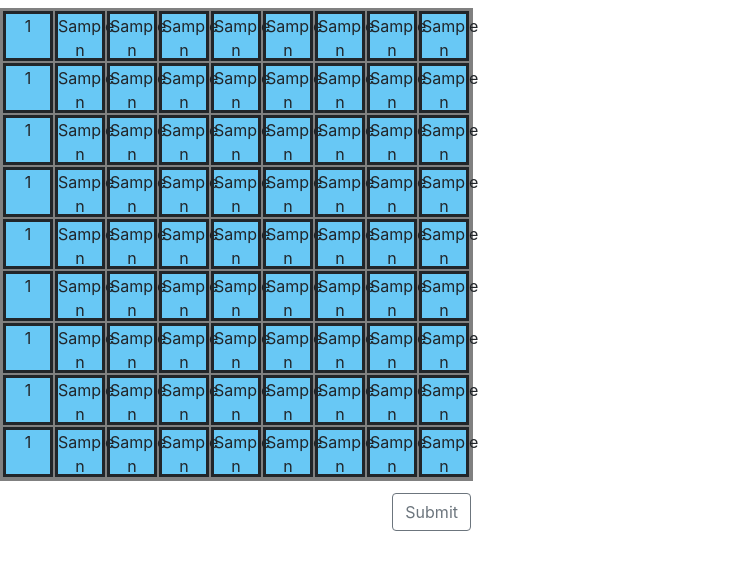
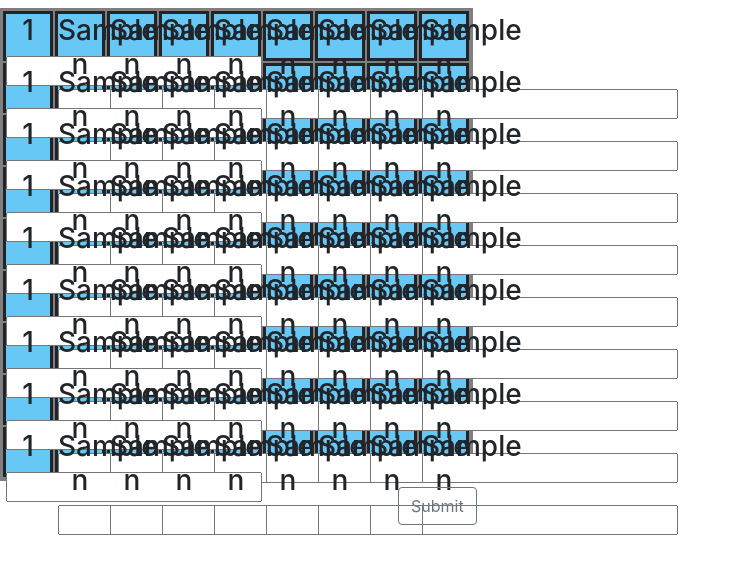
Before and after one commit to Markos-G/for_application, a Flask app: template Sudoku/templates/newgame.html in a window 1280 px wide. Shown: the part 56-630 px from the top of the page, without its empty margins (0-741 px from the left). Run offline with Flask 2, Linux system fonts and the light colour scheme; the template is opened without the code that fills it: most values are stand-ins (such as "Sample title", 1, 10 or a date in 2020); some libraries are stand-ins or nearby versions.

Commit message:
Update newgame.html

```diff
--- a/Sudoku/templates/newgame.html
+++ b/Sudoku/templates/newgame.html
@@ -1,12 +1,11 @@
 {% extends "layout.html" %}
-
 
 {% block title %}
     We Gaming
 {% endblock %}
 
-
 {% block main %}
+<form action="/asner" method="post">
     <div class="grid">
         <table>
             <tbody>
@@ -15,7 +14,8 @@
                         {% for j in range(9) %}
                             <td>
                                 <div class="cell">
-                                {{n[i][j]}}
+                                    <h3 >{{n[i][j]}}</h3>
+                                    <input id="{{ids[j+i*9]}}" type="text" maxlength="1" name = "{{ids[j+i*9]}}">
                                 </div>
                             </td>
                         {% endfor %}
@@ -23,12 +23,33 @@
                 {% endfor %}
             </tbody>
         </table>
-
-    <form action="/answer" method="post" style="float:right; padding-top:15px">
-        <button type="submit" class="btn btn-outline-secondary">
+    </div>
+    <div style="padding: 3px"></div>
+    <div>
+        <button type="submit" class="btn btn-outline-secondary" style ="margin-left: 398px;">
             Submit
         </button>
+    </div>
 </form>
-</div>
+<script>
+    var empty = document.getElementsByTagName("h3");
+
+    for (let step = 0; step < 81; step++) {
+        var elem = document.getElementById(step);
+        function disbtn(e,s) {
+            if ( e.textContent != '_' ) {
+                console.log(s)
+                s.setAttribute("disabled",true);
+            } else {
+                s.removeAttribute("disabled");
+            }
+        }
+        disbtn(empty[step],elem)
+        // console.log(empty[step]);
+    };
+
+        // console.log(empty.textContent)
+</script>
+
 
 {% endblock %}
```
Lines whose indentation alone changed are shown as unchanged.
